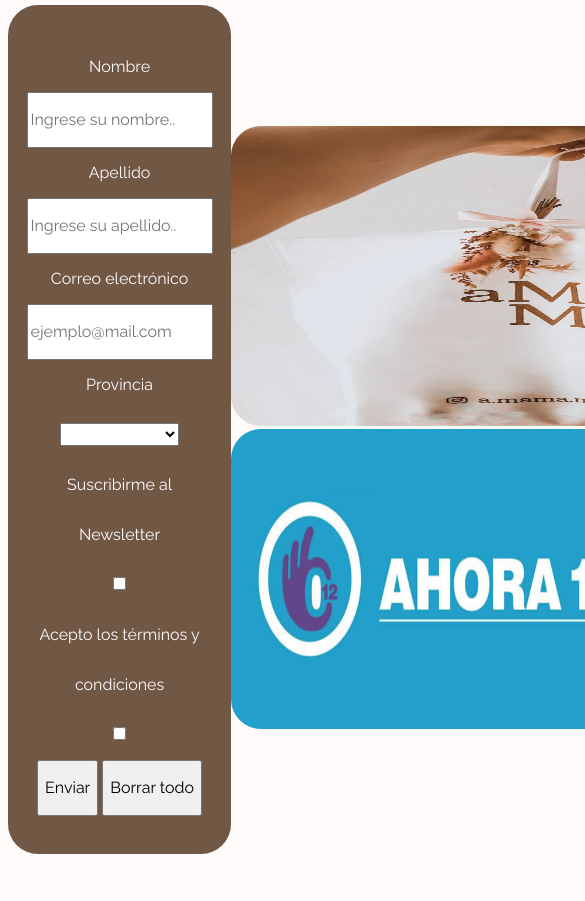
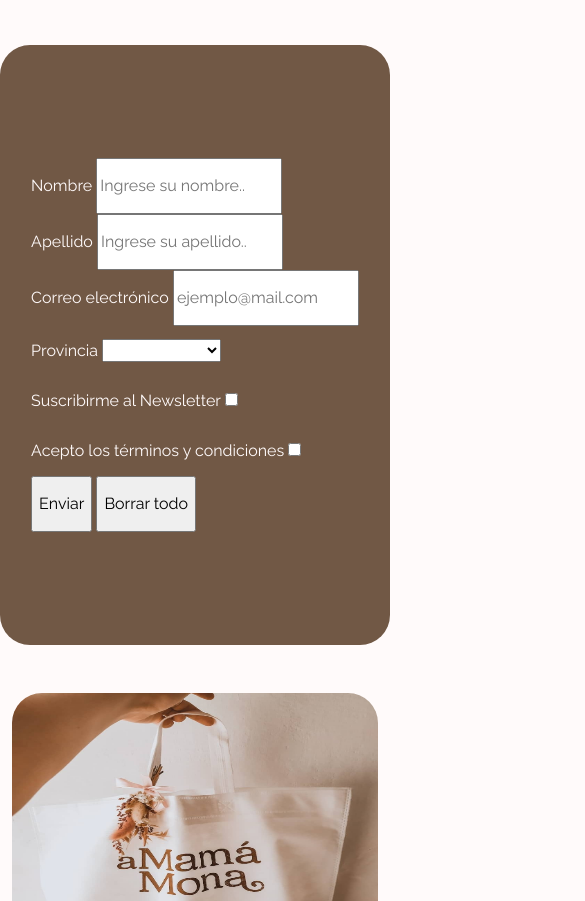
Before and after one commit to pablomesny/PF-Mesny, a plain HTML site: page pages/club-mona.html in a window 390 px wide. Shown: the part 165-1066 px from the top of the page, 585 px wide, since content can reach past the window. Drawn offline with nearby package versions, Linux system fonts and the light colour scheme.

Commit message:
cm responsive

```diff
--- a/css/style.css
+++ b/css/style.css
@@ -387,56 +387,30 @@ table {
 
 /* CLASSES CLUB MONA */
 
-.main--clubmona {
-  display: flex;
-  flex-direction: row;
-  justify-content: space-around;
-  align-items: center;
-  margin: 2%;
-  height: auto;
-}
-
 .main__div--formClubMona{
   flex-direction: column;
-  align-self: center;
-  text-align: center;
+  align-items: center;
   color: #fffAFA;
   background-color: #715845;
   border-radius: 30px;
   line-height: 50px;
-  padding: 10% 5%;
-}
-
-.main__div__div--imagesClubMona {
-  display: flex;
-  flex-direction: column;
-}
-
-.main__div__div__div--imagesClubMona {
-  display:flex;
-  flex-direction: row;
-  justify-content: center;
-  align-content: center;
+  height: 600px;
 }
 
 .main__div__div--imageClubMonaMain {
-  width: 800px;
   height: 300px;
   border-radius: 30px;
 }
 
+
 .main__div__div__div--imageClubMonaAhora12 {
-  width: 450px;
   height: 300px;
   border-radius: 30px;
-  margin-right: 25px;
 }
 
 .main__div__div__div--imageClubMonaCA {
-  width: 300px;
   height: 300px;
   border-radius: 30px;
-  margin-left: 25px;
 }
 
 /* ETIQUETAS GLOBALES */
@@ -487,11 +461,10 @@ footer {
   background-color: #715845;
   margin-top: 50px;
   position: relative;
-  bottom: 0px;
+  bottom: 0;
   width: 100vw;
   max-width: 100%;
   justify-content: center;
-  padding: 5px;
 }
 
 footer h3 {
--- a/pages/club-mona.html
+++ b/pages/club-mona.html
@@ -81,8 +81,9 @@
         <h2 class="h2--important">Envíos gratis en compras mayores a $10.000.-</h2>
     </div>
 
-    <main class="main--clubmona">
-        <div class="main__div--formClubMona">
+    <main class="container">
+        <div class="row mb-5">
+            <div class="col-12 col-lg-6 d-flex justify-content-center main__div--formClubMona mt-5">
             <form>
                 <div>
                     <label for="nombre">Nombre</label>
@@ -120,16 +121,19 @@
 
             </form>
             </div>
-        <div class="main__div__div--imagesClubMona">
-            <div>
-                <img src="../images/clubmonabolsa.jpeg" alt="Packaging Club Mona" class="main__div__div--imageClubMonaMain">
+            <div class="col-12 col-lg-6 mt-5">
+                <div class="row">
+                    <div class="d-flex col-12 main__div__div--imageClubMonaMain mb-3">
+                        <img src="../images/clubmonabolsa.jpeg" alt="Packaging Club Mona" class="d-flex main__div__div--imageClubMonaMain w-100">
                     </div>
-            <div class="main__div__div__div--imagesClubMona">
-                <div>
-                    <img src="../images/ahora12.jpg" alt="Ahora 12" class="main__div__div__div--imageClubMonaAhora12">
                 </div>
-                <div>
-                    <img src="../images/correoargentino.jpg" alt="Correo Argentino" class="main__div__div__div--imageClubMonaCA">
+                <div class="row">
+                        <div class="d-flex col-12 col-lg-7 h-auto mb-3">
+                            <img src="../images/ahora12.jpg" alt="Ahora 12" class="main__div__div__div--imageClubMonaAhora12 w-100">
+                        </div>
+                        <div class="d-flex col-12 col-lg-5 h-auto">
+                            <img src="../images/correoargentino.jpg" alt="Correo Argentino" class="main__div__div__div--imageClubMonaCA mb-5 w-100">
+                        </div>
                 </div>
             </div>
         </div>
```
Also changed, not shown: pages/catalogo.html (+1 -1 lines). Lines whose indentation alone changed are shown as unchanged.
